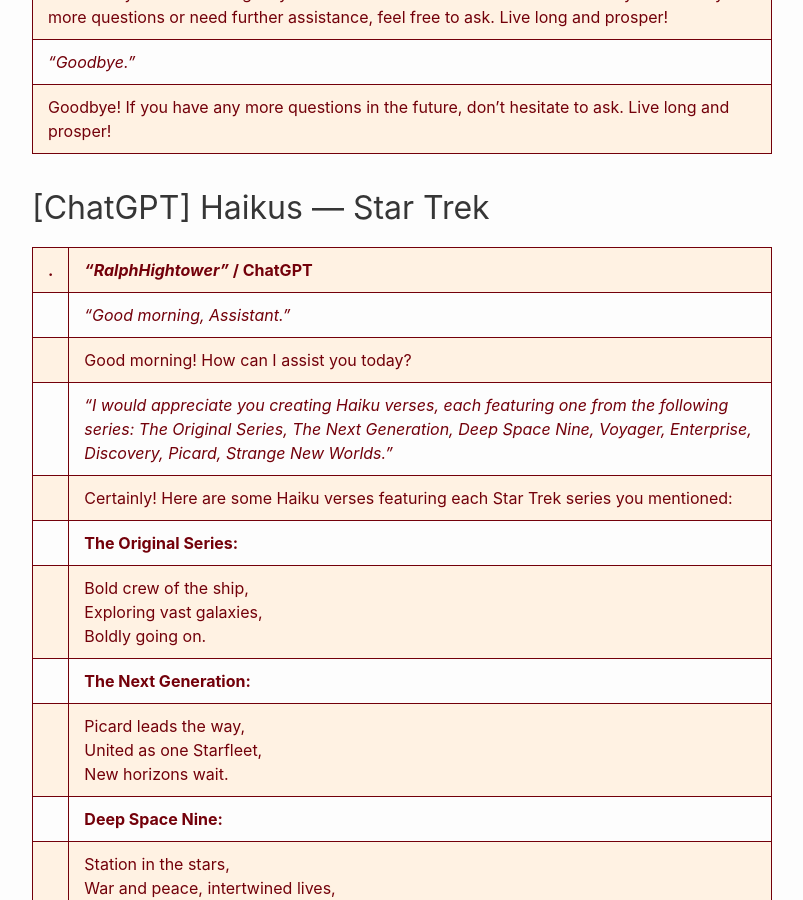
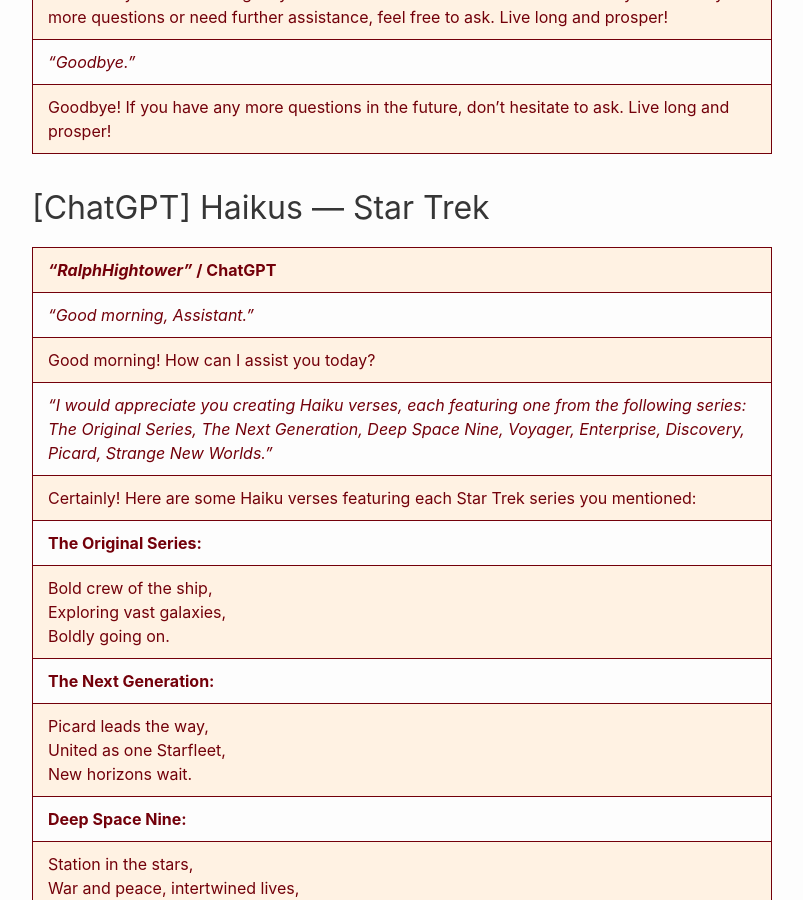
Before and after one commit to RalphHightower/RalphHightower, a Jekyll site: the page built from StarTrekFranchise.md, in a window 1280 px wide and 900 px high, scrolled down 6279 px. Shown: the whole window, without its empty margins (238-1041 px from the left). Built offline with Jekyll 4.4.1, drawn with Linux system fonts in a browser that asks for light colours; our own code applies the rules of GitHub Pages for plain Markdown files.

```diff
--- a/StarTrekFranchise.md
+++ b/StarTrekFranchise.md
@@ -115,7 +115,7 @@
 
 ## [ChatGPT] Haikus — Star Trek
 
-.| *"RalphHightower"* / [ChatGPT](https://chat.openai.com/) |
+| *"RalphHightower"* / [ChatGPT](https://chat.openai.com/) |
 |---|
 | *"Good morning, Assistant."* |
 |Good morning! How can I assist you today?|
```
